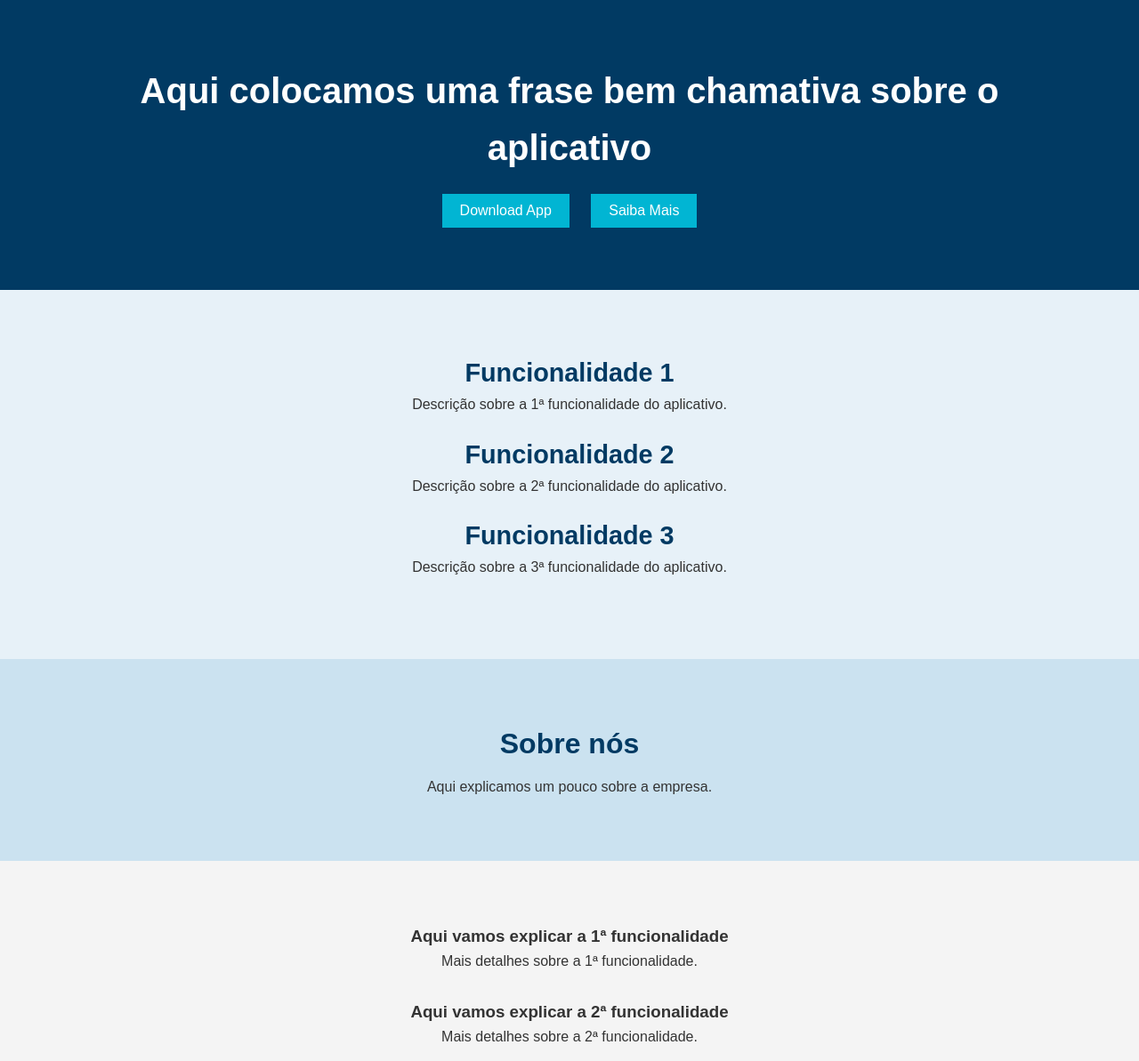
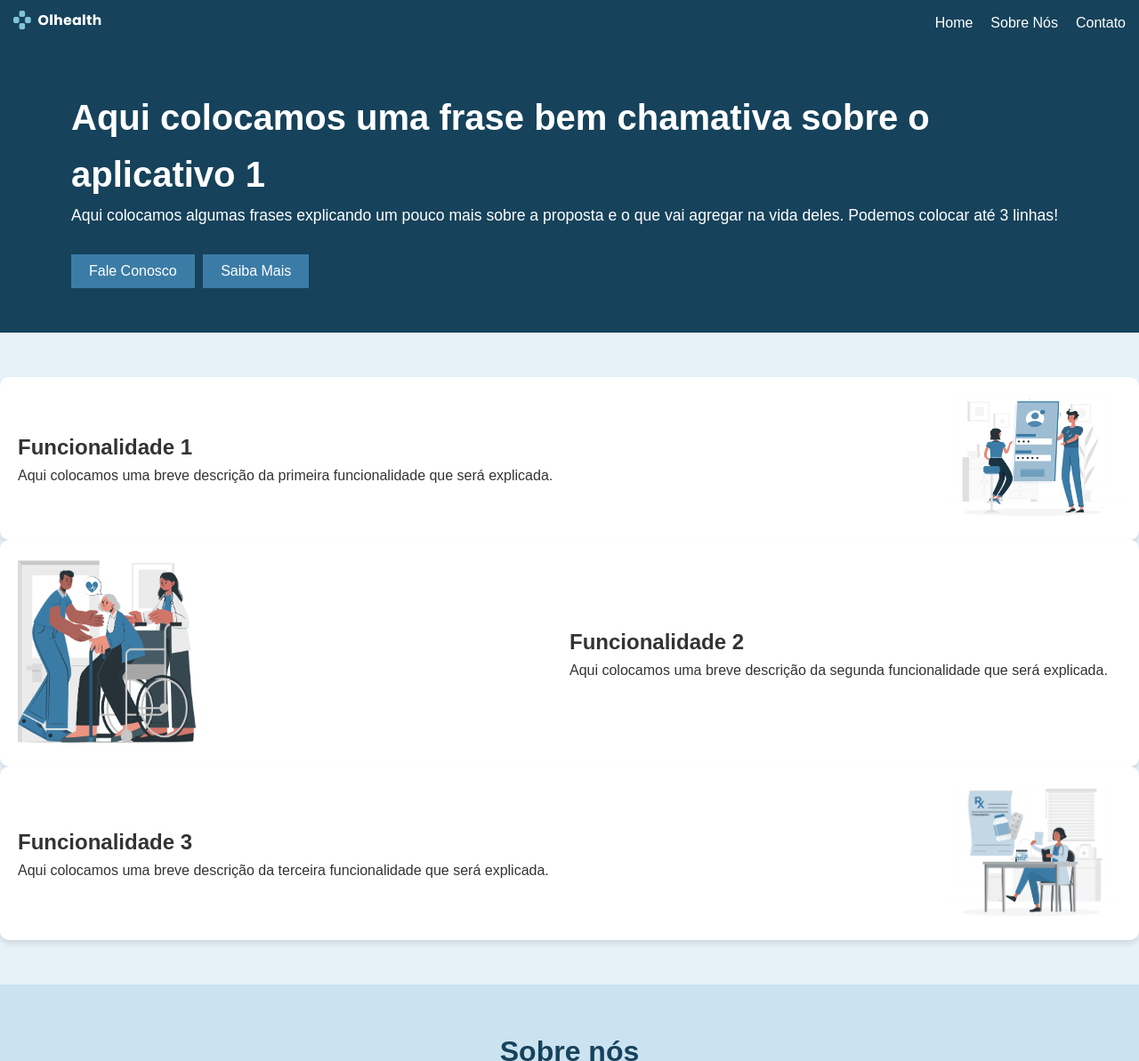
Before and after one commit to LuizaMunis/LandingPageOLHEALTH, a plain HTML site: page index.html in a window 1280 px wide. Shown: the top 1193 px of the page at 89% size. Drawn offline with Linux system fonts and the light colour scheme.

Commit message:
atualização

```diff
--- a/index.html
+++ b/index.html
@@ -3,75 +3,91 @@
 <head>
     <meta charset="UTF-8">
     <meta name="viewport" content="width=device-width, initial-scale=1.0">
-    <title>Landing Page</title>
+    <title>Olhealth</title>
     <link rel="stylesheet" href="style.css">
 </head>
 <body>
-    <header class="hero">
-        <div class="container">
-            <h1>Aqui colocamos uma frase bem chamativa sobre o aplicativo</h1>
-            <div class="hero-buttons">
-                <button>Download App</button>
+    <nav class="navbar">
+        <div class="container navbar-content">
+            <div class="logo">
+                <img src="logo.png" alt="Olhealth Logo">
+            </div>
+            <ul class="menu">
+                <li><a href="#home">Home</a></li>
+                <li><a href="#sobre-nos">Sobre Nós</a></li>
+                <li><a href="#contato">Contato</a></li>
+            </ul>
+        </div>
+    </nav>
+
+    <header class="apresentacao">
+        <div class="apresentacao-texto">
+            <h1>Aqui colocamos uma frase bem chamativa sobre o aplicativo 1</h1>
+            <p>Aqui colocamos algumas frases explicando um pouco mais sobre a proposta e o que vai agregar na vida deles. Podemos colocar até 3 linhas!</p>
+            <div class="apresentacao-buttons">
+                <button>Fale Conosco</button>
                 <button>Saiba Mais</button>
             </div>
         </div>
+
+
+
     </header>
 
     <section class="funcionalidades">
         <div class="container">
-            <div class="funcionalidade">
-                <h2>Funcionalidade 1</h2>
-                <p>Descrição sobre a 1ª funcionalidade do aplicativo.</p>
+            <div class="funcionalidade funcionalidade1">
+                <div class="funcionalidade-texto">
+                    <h2>Funcionalidade 1</h2>
+                    <p>Aqui colocamos uma breve descrição da primeira funcionalidade que será explicada.</p>
+                </div>
+                <div class="funcionalidade-imagem">
+                    <img src="img_funcionalidade_1.png" alt="Imagem Funcionalidade 1">
+                </div>
             </div>
-            <div class="funcionalidade">
-                <h2>Funcionalidade 2</h2>
-                <p>Descrição sobre a 2ª funcionalidade do aplicativo.</p>
+
+            <div class="funcionalidade funcionalidade2">
+                <div class="funcionalidade-imagem">
+                    <img src="img_funcionalidade_2.png" alt="Imagem Funcionalidade 2">
+                </div>
+                <div class="funcionalidade-texto">
+                    <h2>Funcionalidade 2</h2>
+                    <p>Aqui colocamos uma breve descrição da segunda funcionalidade que será explicada.</p>
+                </div>
             </div>
-            <div class="funcionalidade">
-                <h2>Funcionalidade 3</h2>
-                <p>Descrição sobre a 3ª funcionalidade do aplicativo.</p>
+
+            <div class="funcionalidade funcionalidade3">
+                <div class="funcionalidade-texto">
+                    <h2>Funcionalidade 3</h2>
+                    <p>Aqui colocamos uma breve descrição da terceira funcionalidade que será explicada.</p>
+                </div>
+                <div class="funcionalidade-imagem">
+                    <img src="img_funcionalidade_3.png" alt="Imagem Funcionalidade 3">
+                </div>
             </div>
         </div>
     </section>
 
-    <section class="sobre-nos">
+    <section id="sobre-nos" class="sobre-nos">
         <div class="container">
             <h2>Sobre nós</h2>
-            <p>Aqui explicamos um pouco sobre a empresa.</p>
+            <p>Aqui vamos colocar uma descrição de até duas linhas falando um pouco mais sobre a vantagem de usar a plataforma.</p>
         </div>
     </section>
 
-    <section class="detalhes-funcionalidade">
+    <section id="contato" class="detalhes-funcionalidade">
         <div class="container">
             <div class="funcionalidade-detalhe">
-                <h3>Aqui vamos explicar a 1ª funcionalidade</h3>
-                <p>Mais detalhes sobre a 1ª funcionalidade.</p>
+                <h3>Entre em contato</h3>
+                <p>Informações de contato e formulário para que os usuários possam entrar em contato.</p>
             </div>
-            <div class="funcionalidade-detalhe">
-                <h3>Aqui vamos explicar a 2ª funcionalidade</h3>
-                <p>Mais detalhes sobre a 2ª funcionalidade.</p>
-            </div>
-            <div class="funcionalidade-detalhe">
-                <h3>Aqui vamos explicar a 3ª funcionalidade</h3>
-                <p>Mais detalhes sobre a 3ª funcionalidade.</p>
-            </div>
-        </div>
-    </section>
-
-    <section class="cta">
-        <div class="container">
-            <h2>Deseja adquirir nosso serviço?</h2>
-            <form>
-                <input type="text" placeholder="Nome" required>
-                <input type="email" placeholder="E-mail" required>
-                <button type="submit">Entre em contato</button>
-            </form>
         </div>
     </section>
 
     <footer>
         <div class="container">
             <p>© 2024 Olhealth. Todos os direitos reservados.</p>
+            <img src="logo.png" alt="Logo Olhealth">
         </div>
     </footer>
 </body>
--- a/style.css
+++ b/style.css
@@ -1,3 +1,5 @@
+
+
 * {
     margin: 0;
     padding: 0;
@@ -11,51 +13,115 @@ body {
     line-height: 1.6;
 }
 
-.container {
-    width: 80%;
-    margin: auto;
-    padding: 20px;
+
+.navbar {
+    background-color: #16425B;
+    padding: 10px 15px; /* Reduz o padding para aproximar do topo */
+    position: fixed; /* Menu fixo no topo */
+    top: 0; /* Garantir que esteja no topo da página */
+    width: 100%; /* Ocupa a largura total da página */
+    z-index: 1000; /* Garantir que o menu fique acima de outros elementos */
 }
 
-.hero {
-    background-color: #013A63;
-    color: white;
-    padding: 50px 0;
-    text-align: center;
+.navbar-content {
+    display: flex;
+    justify-content: space-between;
+    align-items: center;
 }
 
-.hero h1 {
-    font-size: 2.5rem;
-    margin-bottom: 20px;
+.logo img {
+    width: 100px;
+    height: auto;
 }
 
-.hero-buttons button {
+.menu {
+    list-style: none;
+    display: flex;
+    gap: 20px;
+}
+
+.menu li a {
+    color: white;
+    text-decoration: none;
+    font-size: 1rem;
+}
+
+.menu li a:hover {
+    text-decoration: underline;
+}
+
+.apresentacao {
+    background-color: #16425B;
+    color: white;
+    padding: 100px 0 50px;
+    font-family: 'Poppins', sans-serif;
+
+}
+
+.apresentacao-texto {
+    display: flex;
+    flex-direction: column;
+    justify-content: center;
+    padding: 0px 80px;
+}
+
+.apresentacao h1 {
+    font-size: 2.5rem;
+
+}
+
+.apresentacao p {
+    font-size: 1.1rem;
+    margin-bottom: 30px;
+
+}
+
+.apresentacao-buttons button {
     padding: 10px 20px;
-    margin: 0 10px;
     border: none;
-    background-color: #01B5D3;
+    margin-right: 5px;
+    position: relative;
+    background-color: #3B7CA6;
     color: white;
     cursor: pointer;
     font-size: 1rem;
 }
 
-.hero-buttons button:hover {
-    background-color: #017A9B;
+.apresentacao-buttons button:hover {
+    background-color: #ffff;
+    color:#3B7CA6;
 }
 
 .funcionalidades {
     background-color: #e7f1f8;
     padding: 50px 0;
-    text-align: center;
+    display: flex;
+    flex-direction: column;
+    gap: 20px;
 }
 
 .funcionalidade {
-    margin-bottom: 20px;
+    background-color: white;
+    padding: 20px;
+    border-radius: 10px;
+    box-shadow: 0 4px 6px rgba(0, 0, 0, 0.1);
+    display: flex;
+    align-items: center;
+    justify-content: space-between;
 }
 
-.funcionalidade h2 {
-    font-size: 1.8rem;
-    color: #013A63;
+.funcionalidade1 .funcionalidade-imagem,
+.funcionalidade3 .funcionalidade-imagem {
+    order: 2;
+}
+
+.funcionalidade-texto {
+    width: 50%;
+}
+
+.funcionalidade-imagem img {
+    width: 200px;
+    height: auto;
 }
 
 .sobre-nos {
@@ -67,58 +133,21 @@ body {
 .sobre-nos h2 {
     font-size: 2rem;
     margin-bottom: 10px;
-    color: #013A63;
+    color: #16425B;
 }
 
-.detalhes-funcionalidade {
-    padding: 50px 0;
-    text-align: center;
-}
-
-.funcionalidade-detalhe {
-    margin-bottom: 30px;
-}
-
-.cta {
-    background-color: #013A63;
-    color: white;
-    padding: 50px 0;
-    text-align: center;
-}
-
-.cta h2 {
-    margin-bottom: 20px;
-}
-
-.cta form {
-    display: inline-block;
-}
-
-.cta input {
-    padding: 10px;
-    margin: 5px;
-    border: none;
-    border-radius: 5px;
-}
-
-.cta button {
-    padding: 10px 20px;
-    margin: 5px;
-    border: none;
-    background-color: #01B5D3;
-    color: white;
-    cursor: pointer;
-    font-size: 1rem;
-    border-radius: 5px;
-}
-
-.cta button:hover {
-    background-color: #017A9B;
+.sobre-nos p {
+    font-size: 1.1rem;
 }
 
 footer {
-    background-color: #013A63;
+    background-color: #16425B;
     color: white;
     text-align: center;
     padding: 20px 0;
 }
+
+footer img {
+    width: 80px;
+    height: auto;
+}
```
Also changed, not shown: imagem_topo.png (added), img_funcionalidade_1.png (added), img_funcionalidade_2.png (added), img_funcionalidade_3.png (added), logo.png (added).
